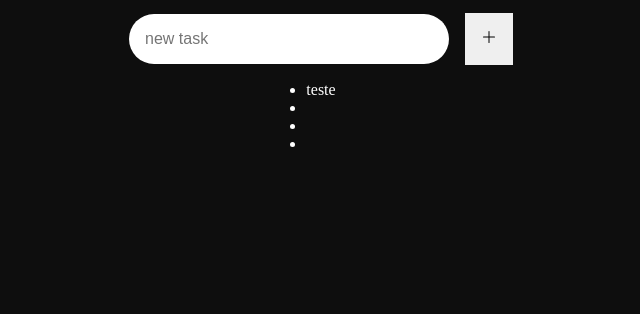
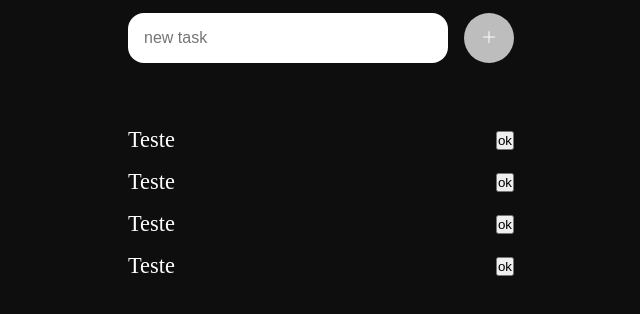
Before and after one commit to gooncalvesgaby/to-do-list, a plain HTML site: page index.html in a window 1280 px wide. Shown: the part 40-354 px from the top of the page, without its empty margins (319-959 px from the left). Drawn offline with Linux system fonts and the light colour scheme.

Commit message:
continuaçao de projeto

```diff
--- a/index.css
+++ b/index.css
@@ -7,6 +7,8 @@
 :root {
     --color-white: #fff;
     --color-dark: rgb(14, 14, 14);
+    --color-dark2: rgb(189, 189, 189);
+    --color-dark3: rgb(27, 27, 27);
 }
 
 body {
@@ -20,7 +22,9 @@ body {
 
 
 .conteudo {
-    display: contents;
+    display: flex;
+    flex-direction: column;
+    gap: 4rem;
 }
 
 .add-conteudo {
@@ -28,9 +32,6 @@ body {
     align-items: center;
     gap: 1rem;
     flex-wrap: wrap;
-}
-
-.lista {
 }
 
 #add-input,
@@ -43,9 +44,35 @@ body {
 
 #add-input {
     width: 20rem;
-    border-radius: 2rem;
+    border-radius: 1rem;
 }
 
 #add-list {
+    background-color: var(--color-dark2);
+    color: var(--color-white);
+    border-radius: 50%;
+    width: 50px;
+    height: 50px;
+    cursor: pointer;
+    transition: .4s;
+}
 
+#add-list:hover {
+    background-color: var(--color-dark3);
 }
+
+#list {
+    display: flex;
+    flex-direction: column;
+    gap: 1rem;
+    padding: 0;
+}
+
+#list li {
+    list-style-type: none;
+    font-size: 1.4rem;
+    text-transform: capitalize;
+    display: flex;
+    align-items: center;
+    justify-content: space-between;
+}
--- a/index.html
+++ b/index.html
@@ -11,7 +11,7 @@
     <div class="conteudo">
         <div class="add-conteudo">
             <input id="add-input" type="text" placeholder="new task">
-            <button onclick="addtolist()" id="add-list">
+            <button title="Clique aqui para adicionar new task" onclick="addtolist()" id="add-list">
                 <svg xmlns="http://www.w3.org/2000/svg" width="16" height="16" fill="currentColor" class="bi bi-plus-lg" viewBox="0 0 16 16">
                     <path fill-rule="evenodd" d="M8 2a.5.5 0 0 1 .5.5v5h5a.5.5 0 0 1 0 1h-5v5a.5.5 0 0 1-1 0v-5h-5a.5.5 0 0 1 0-1h5v-5A.5.5 0 0 1 8 2"/>
                 </svg>
@@ -19,10 +19,10 @@
         </div>
         <div class="lista">
             <ul class="content-list" id="list">
-                <li>teste</li>
-                <li></li>
-                <li></li>
-                <li></li>
+                <li>teste <button>ok</button></li>
+                <li>teste<button>ok</button></li>
+                <li>teste<button>ok</button></li>
+                <li>teste<button>ok</button></li>
             </ul>
         </div>
     </div>
```
